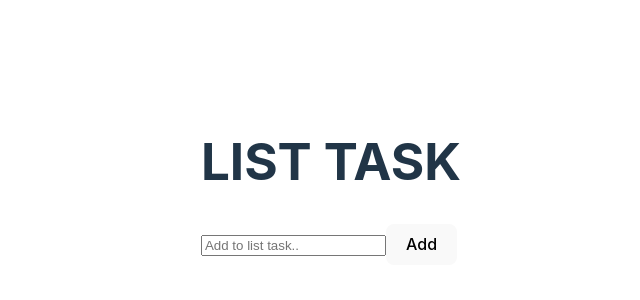
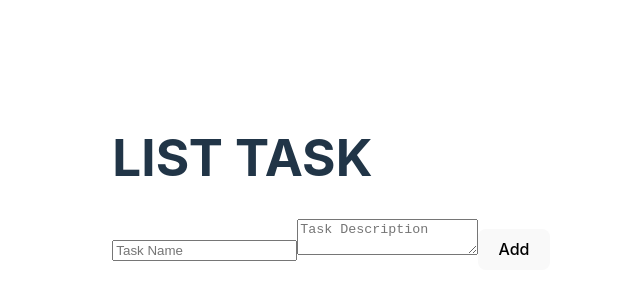
Before and after one commit to bryanadachool/my-react-task-list, a React (Vite) app: page / in a window 1280 px wide. Shown: the part 218-518 px from the top of the page, without its empty margins (309-949 px from the left). Built offline with nearby package versions, Linux system fonts and the light colour scheme.

Commit message:
lista de tareas con descripcion y validacion del formulario

```diff
--- a/src/Task.jsx
+++ b/src/Task.jsx
@@ -1,23 +1,30 @@
-
-import { useEffect,useState} from "react"
+import { useState } from "react";
 import useTaskManager from "./components/useTaskManager";
 export default function Task(){
   const {
     dataList,
     inputValue,
+    inputDescription, // Agregar inputDescription al estado
     setInputValue,
+    setInputDescription,
     createTask,
     deleteTask,
     updateTask,
+
   } = useTaskManager();
+
 
   const handleInputChange = (e) => {
     setInputValue(e.target.value);
   };
 
+  const handleDescriptionChange = (e) => { // Manejar cambios en la descripción
+    setInputDescription(e.target.value);
+  };
+
   const handleFormSubmit = (e) => {
     e.preventDefault();
-    createTask(inputValue);
+    createTask(inputValue, inputDescription); // Pasar la descripción al crear tarea
   };
 
   return (
@@ -28,7 +35,14 @@ export default function Task(){
           type="text"
           value={inputValue}
           onChange={handleInputChange}
-          placeholder="Add to list task.."
+          placeholder="Task Name" // Cambiar el placeholder
+          minLength={3} // Validación de nombre mínimo de 3 caracteres
+          required // Campo requerido
+        />
+        <textarea
+          value={inputDescription} // Agregar inputDescription al valor
+          onChange={handleDescriptionChange} // Manejar cambios en la descripción
+          placeholder="Task Description" // Placeholder para la descripción
         />
         <button type="submit">Add</button>
       </form>
@@ -48,6 +62,7 @@ export default function Task(){
             >
               {task.text}
             </span>
+            <p>{task.description}</p> {/* Mostrar la descripción */}
             <button onClick={() => deleteTask(task.id)}>Delete</button>
           </li>
         ))}
--- a/src/components/useTaskManager.jsx
+++ b/src/components/useTaskManager.jsx
@@ -4,6 +4,7 @@ import { useEffect, useState } from "react";
 export default function useTaskManager() {
   const [dataList, setDatalist] = useState([]);
   const [inputValue, setInputValue] = useState("");
+  const [inputDescription, setInputDescription] = useState(""); // Agregar estado para la descripción
 
   useEffect(() => {
     const storedTodos = JSON.parse(localStorage.getItem("listTask"));
@@ -12,18 +13,21 @@ export default function useTaskManager() {
     }
   }, []);
 
-  const createTask = (text) => {
-    if (text.trim() !== "") {
+  const createTask = (text, description) => {
+    if (text.trim() !== "" && text.length >= 3) { // Validación de nombre
       const newTodo = {
         id: new Date().getTime(),
         text: text,
+        description: description, // Agregar descripción
         completed: false,
       };
       setDatalist([...dataList, newTodo]);
       setInputValue("");
+      setInputDescription(""); // Limpiar la descripción
       localStorage.setItem("listTask", JSON.stringify([...dataList, newTodo]));
     }
   };
+
 
   const deleteTask = (id) => {
     const updatedDataList = dataList.filter((task) => task.id !== id);
@@ -45,9 +49,12 @@ export default function useTaskManager() {
   return {
     dataList,
     inputValue,
+    inputDescription, // Agregar inputDescription al estado
     setInputValue,
+    setInputDescription,
     createTask,
     deleteTask,
     updateTask,
+
   };
 }
```
Also changed, not shown: src/components/header.jsx (deleted, +0 -26 lines).
